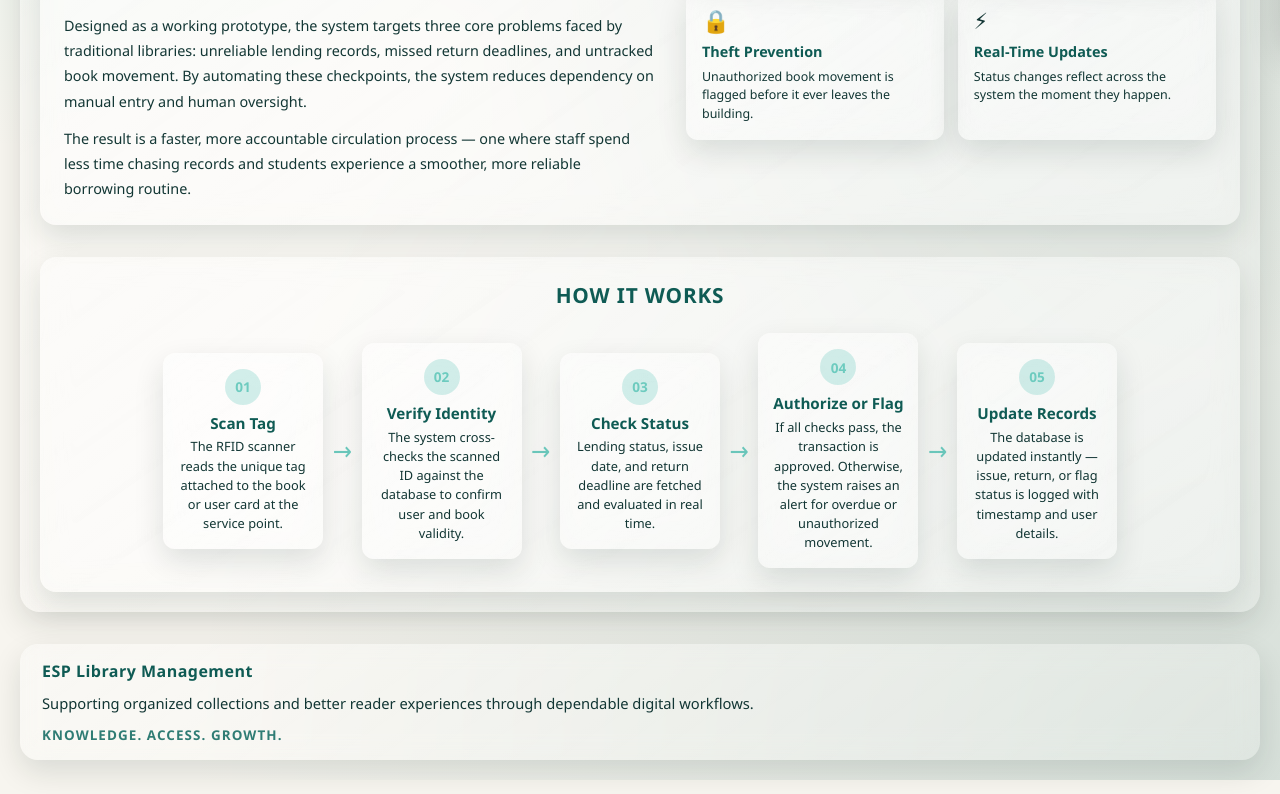
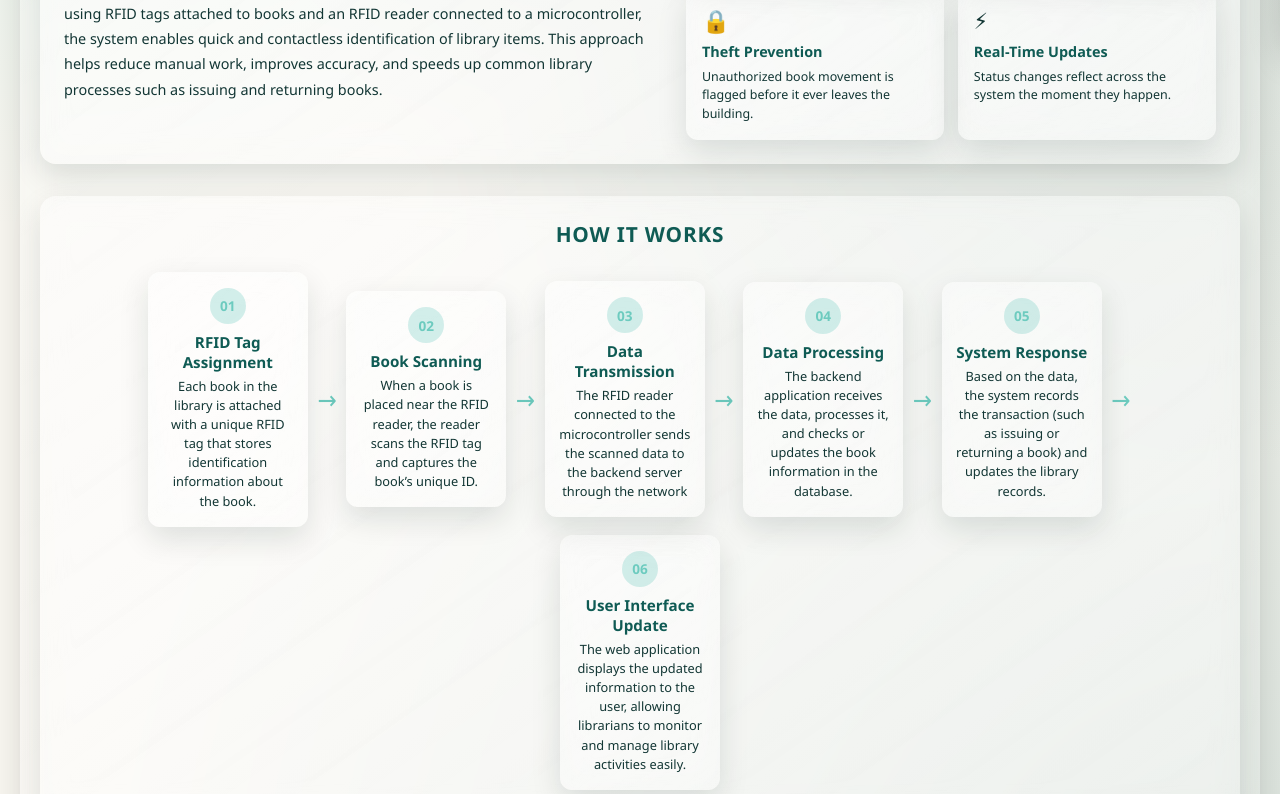
Before and after one commit to PraveenBalajiP/ESP-Library-Management, a React (Vite) app in the folder UI/frontend/: page / in a window 1280 px wide. Shown: the part 746-1540 px from the top of the page. Built offline with nearby package versions, Linux system fonts and the light colour scheme; no server answers.

Commit message:
fix: removed sample contents and improvised descriptions

```diff
--- a/UI/frontend/src/App.jsx
+++ b/UI/frontend/src/App.jsx
@@ -10,6 +10,7 @@ import User from './components/User';
 import PopUp from './common_components/popup';
 import Footer from './common_components/footer';
 import './App.css';
+import './css/toast.css';
 
 function App(){
   const [theme,setTheme]=useState(()=>localStorage.getItem('theme') || 'light');
--- a/UI/frontend/src/components/Home.jsx
+++ b/UI/frontend/src/components/Home.jsx
@@ -12,8 +12,8 @@ function Home(){
                         <p className="intro-para-0">
                             Read. Return. Repeat.
                         </p>
-                        <p className="intro-para-1">
-                            This project presents a prototype for an automated library management system using ESP32 microcontrollers and RFID technology.
+                        <p>
+                            In an era of digital transformation, our mission is to bring speed, accuracy, and automation to library management, making book tracking and access simpler than ever before.
                         </p>
                     </div>
                     <div className="login-sec">
@@ -40,18 +40,7 @@ function Home(){
                     <span className="about-tag">About the Project</span>
                     <h2 className="about-title">Bringing Automation to Every Library Shelf</h2>
                     <p className="about-para">
-                        This project is built around a simple idea — a library should run itself as much as possible.
-                        From the moment a book is picked up to the moment it is returned, every action should be tracked,
-                        verified, and logged without manual effort.
-                    </p>
-                    <p className="about-para">
-                        Designed as a working prototype, the system targets three core problems faced by traditional libraries:
-                        unreliable lending records, missed return deadlines, and untracked book movement.
-                        By automating these checkpoints, the system reduces dependency on manual entry and human oversight.
-                    </p>
-                    <p className="about-para">
-                        The result is a faster, more accountable circulation process — one where staff spend less time
-                        chasing records and students experience a smoother, more reliable borrowing routine.
+                        This project focuses on the development of a smart library management system using RFID technology and web technologies. The main objective is to modernize traditional library operations by introducing automation for book identification and tracking. By using RFID tags attached to books and an RFID reader connected to a microcontroller, the system enables quick and contactless identification of library items. This approach helps reduce manual work, improves accuracy, and speeds up common library processes such as issuing and returning books.
                     </p>
                 </div>
                 <div className="about-highlights">
@@ -85,8 +74,8 @@ function Home(){
                     <div className="workflow-step">
                         <div className="step-number">01</div>
                         <div className="step-content">
-                            <h3>Scan Tag</h3>
-                            <p>The RFID scanner reads the unique tag attached to the book or user card at the service point.</p>
+                            <h3>RFID Tag Assignment</h3>
+                            <p>Each book in the library is attached with a unique RFID tag that stores identification information about the book.</p>
                         </div>
                     </div>
 
@@ -95,8 +84,8 @@ function Home(){
                     <div className="workflow-step">
                         <div className="step-number">02</div>
                         <div className="step-content">
-                            <h3>Verify Identity</h3>
-                            <p>The system cross-checks the scanned ID against the database to confirm user and book validity.</p>
+                            <h3>Book Scanning</h3>
+                            <p>When a book is placed near the RFID reader, the reader scans the RFID tag and captures the book’s unique ID.</p>
                         </div>
                     </div>
 
@@ -105,8 +94,8 @@ function Home(){
                     <div className="workflow-step">
                         <div className="step-number">03</div>
                         <div className="step-content">
-                            <h3>Check Status</h3>
-                            <p>Lending status, issue date, and return deadline are fetched and evaluated in real time.</p>
+                            <h3>Data Transmission</h3>
+                            <p>The RFID reader connected to the microcontroller sends the scanned data to the backend server through the network</p>
                         </div>
                     </div>
 
@@ -115,8 +104,8 @@ function Home(){
                     <div className="workflow-step">
                         <div className="step-number">04</div>
                         <div className="step-content">
-                            <h3>Authorize or Flag</h3>
-                            <p>If all checks pass, the transaction is approved. Otherwise, the system raises an alert for overdue or unauthorized movement.</p>
+                            <h3>Data Processing</h3>
+                            <p>The backend application receives the data, processes it, and checks or updates the book information in the database.</p>
                         </div>
                     </div>
 
@@ -125,8 +114,18 @@ function Home(){
                     <div className="workflow-step">
                         <div className="step-number">05</div>
                         <div className="step-content">
-                            <h3>Update Records</h3>
-                            <p>The database is updated instantly — issue, return, or flag status is logged with timestamp and user details.</p>
+                            <h3>System Response</h3>
+                            <p>Based on the data, the system records the transaction (such as issuing or returning a book) and updates the library records.</p>
+                        </div>
+                    </div>
+
+                    <div className="workflow-arrow">&#8594;</div>
+
+                    <div className="workflow-step">
+                        <div className="step-number">06</div>
+                        <div className="step-content">
+                            <h3>User Interface Update</h3>
+                            <p>The web application displays the updated information to the user, allowing librarians to monitor and manage library activities easily.</p>
                         </div>
                     </div>
 
--- a/UI/frontend/src/css/toast.css
+++ b/UI/frontend/src/css/toast.css
@@ -0,0 +1,75 @@
+.Toastify__toast-container{
+	width:min(420px, calc(100vw - 24px));
+}
+
+.Toastify__toast{
+	min-height:68px;
+	padding:0;
+	border-radius:16px;
+	overflow:hidden;
+	background:linear-gradient(145deg, var(--surface-strong), var(--surface-overlay));
+	backdrop-filter:blur(14px);
+	-webkit-backdrop-filter:blur(14px);
+	border:1px solid var(--panel-border);
+	box-shadow:var(--panel-shadow);
+	color:var(--text-color);
+}
+
+.Toastify__toast-body{
+	margin:0;
+	padding:16px 18px;
+	display:flex;
+	align-items:center;
+	gap:12px;
+	font-size:0.94rem;
+	font-weight:600;
+	line-height:1.5;
+	color:var(--text-color);
+}
+
+.Toastify__close-button{
+	align-self:center;
+	color:var(--text-color);
+	opacity:0.72;
+}
+
+.Toastify__close-button:hover{
+	opacity:1;
+}
+
+.Toastify__progress-bar{
+	height:4px;
+	background:linear-gradient(135deg, var(--navbar-bg-start), var(--navbar-bg-end));
+}
+
+.toast-success{
+	background:linear-gradient(145deg, var(--surface-strong), var(--surface-overlay));
+	border-left:4px solid var(--secondary-color);
+}
+
+.toast-error{
+	background:linear-gradient(145deg, var(--surface-strong), var(--surface-overlay));
+	border-left:4px solid #c75b4d;
+}
+
+.toast-success .Toastify__toast-icon svg{
+	fill:var(--secondary-color);
+}
+
+.toast-error .Toastify__toast-icon svg{
+	fill:#c75b4d;
+}
+
+@media (max-width: 640px){
+	.Toastify__toast-container{
+		width:calc(100vw - 16px);
+		left:8px;
+		right:8px;
+		margin:0;
+	}
+
+	.Toastify__toast-body{
+		padding:14px 16px;
+		font-size:0.9rem;
+	}
+}
```
